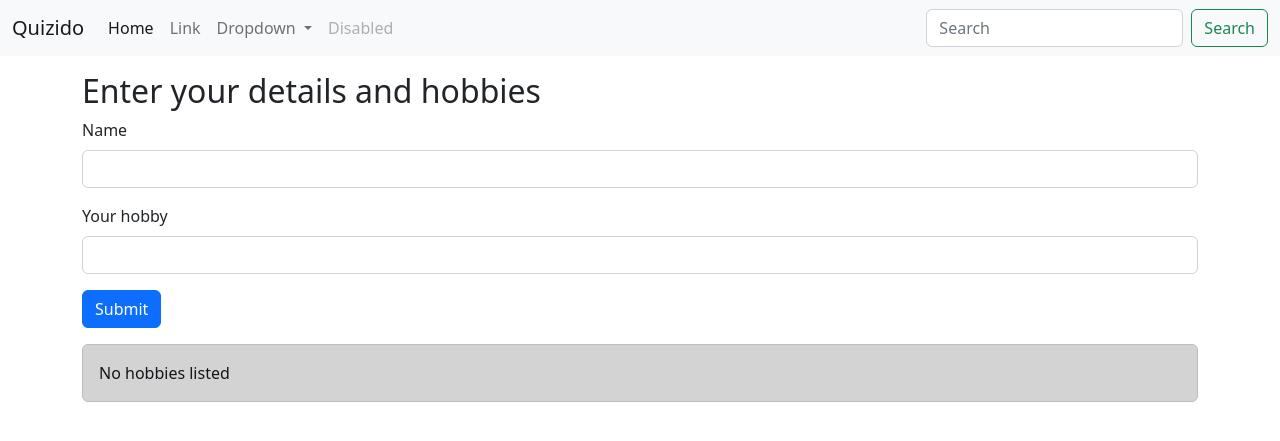
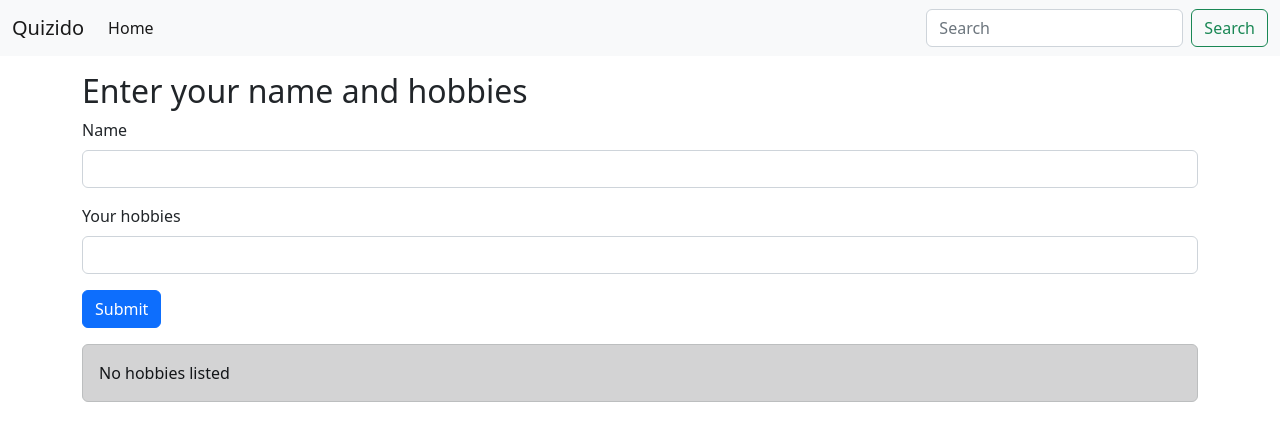
Before and after one commit to ayush10824/quizido-hobbies, a Flask app: page / in a window 1280 px wide. Shown: the top 441 px of the page. Run offline with Flask 3, Linux system fonts and the light colour scheme.

Commit message:
Changed hobby to hobbies

```diff
--- a/templates/base.html
+++ b/templates/base.html
@@ -26,26 +26,8 @@
                     <li class="nav-item">
                         <a class="nav-link active" aria-current="page" href="#">Home</a>
                     </li>
-                    <li class="nav-item">
-                        <a class="nav-link" href="#">Link</a>
-                    </li>
-                    <li class="nav-item dropdown">
-                        <a class="nav-link dropdown-toggle" href="#" role="button" data-bs-toggle="dropdown"
-                            aria-expanded="false">
-                            Dropdown
-                        </a>
-                        <ul class="dropdown-menu">
-                            <li><a class="dropdown-item" href="#">Action</a></li>
-                            <li><a class="dropdown-item" href="#">Another action</a></li>
-                            <li>
-                                <hr class="dropdown-divider">
-                            </li>
-                            <li><a class="dropdown-item" href="#">Something else here</a></li>
-                        </ul>
-                    </li>
-                    <li class="nav-item">
-                        <a class="nav-link disabled">Disabled</a>
-                    </li>
+
+
                 </ul>
                 <form class="d-flex" role="search">
                     <input class="form-control me-2" type="search" placeholder="Search" aria-label="Search">
--- a/templates/index.html
+++ b/templates/index.html
@@ -4,14 +4,14 @@
 {% endblock title %}
 {% block body %}
    <div class="container my-3">
-    <h2>Enter your details and hobbies</h2>
+    <h2>Enter your name and hobbies</h2>
     <form action="/" method="POST">
         <div class="mb-3">
           <label for="name" class="form-label">Name</label>
           <input type="text" class="form-control" id="name" name="name">
         </div>
         <div class="mb-3">
-          <label for="hobby" class="form-label">Your hobby</label>
+          <label for="hobby" class="form-label">Your hobbies</label>
           <input type="text" class="form-control" id="hobby" name="hobby">
         </div>
 
```
